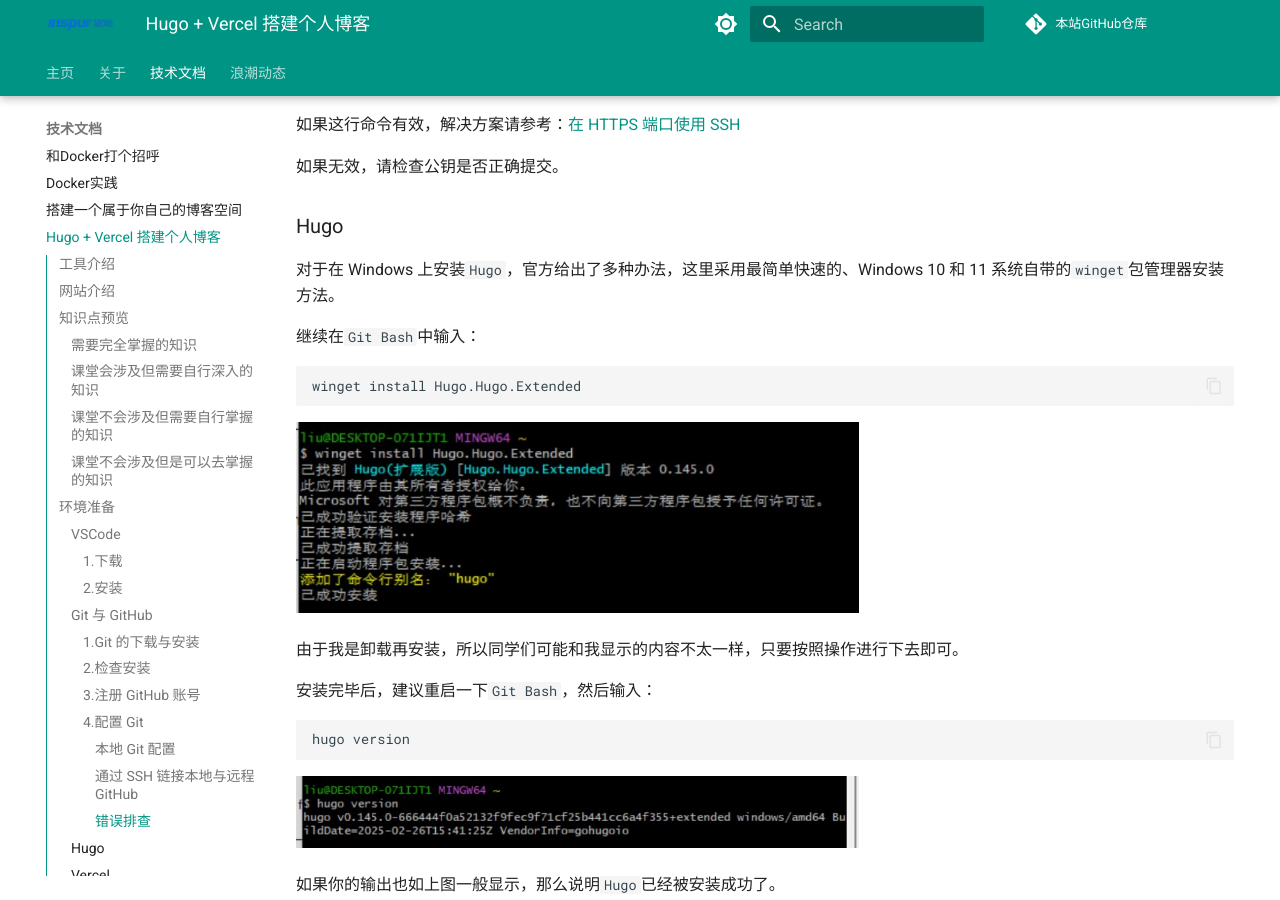
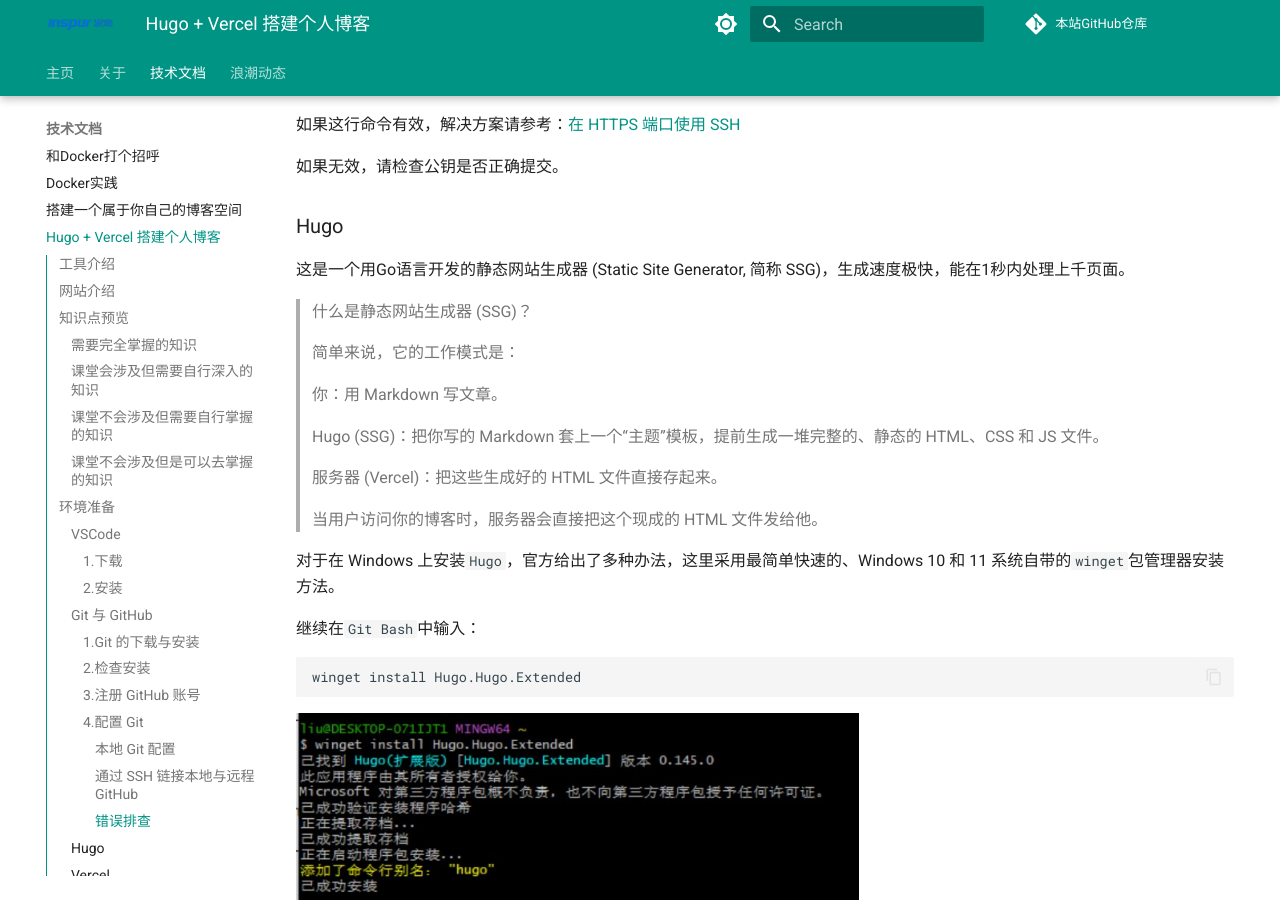
Before and after one commit to ISC-XDU/Blog, an MkDocs documentation site: the page built from docs/技术文档/hugo_blog.md, in a window 1280 px wide and 900 px high, scrolled down 9200 px. Built offline with MkDocs 1.6.1 and Material for MkDocs 9.7.7, drawn with Linux system fonts in a browser that asks for light colours; comment, search, counter and statistics services are not loaded; some of the changed text lies outside the part shown.

Commit message:
add description of SSG

```diff
--- a/docs/技术文档/hugo_blog.md
+++ b/docs/技术文档/hugo_blog.md
@@ -38,16 +38,16 @@
 - Vercel 自动部署的使用
 - Hugo 的基本使用
 - Hugo 主题的使用
+- 关于静态网站生成器(SSG)的相关概念
 
 ### 课堂不会涉及但需要自行掌握的知识
 
-- Markdown 语法，用于博客文章的编写，由于时限原因，需要同学们完成自学，这部分并不难学。
+- Markdown 语法，用于博客文章的编写，由于时限原因，需要同学们完成自学，我向你保证这部分并不难学。
 - Hugo 短代码的使用，用于博客文章内容的丰富
 - 域名的注册和使用（自己的博客总不能一直顶着别人的域名吧）
 
 ### 课堂不会涉及但是可以去掌握的知识
 
-- 域名转移（比如把域名从tx云转移给免费又安全的 Cloudflare）
 - Hugo 主题的开发
 
 ## 环境准备
@@ -204,6 +204,20 @@
 如果无效，请检查公钥是否正确提交。
 
 ### Hugo
+
+这是一个用Go语言开发的静态网站生成器 (Static Site Generator, 简称 SSG)，生成速度极快，能在1秒内处理上千页面。
+
+> 什么是静态网站生成器 (SSG)？
+>
+> 简单来说，它的工作模式是：
+>
+> 你：用 Markdown 写文章。
+>
+> Hugo (SSG)：把你写的 Markdown 套上一个“主题”模板，提前生成一堆完整的、静态的 HTML、CSS 和 JS 文件。
+>
+> 服务器 (Vercel)：把这些生成好的 HTML 文件直接存起来。
+>
+> 当用户访问你的博客时，服务器会直接把这个现成的 HTML 文件发给他。
 
 对于在 Windows 上安装`Hugo`，官方给出了多种办法，这里采用最简单快速的、Windows 10 和 11 系统自带的`winget`包管理器安装方法。
 
```
